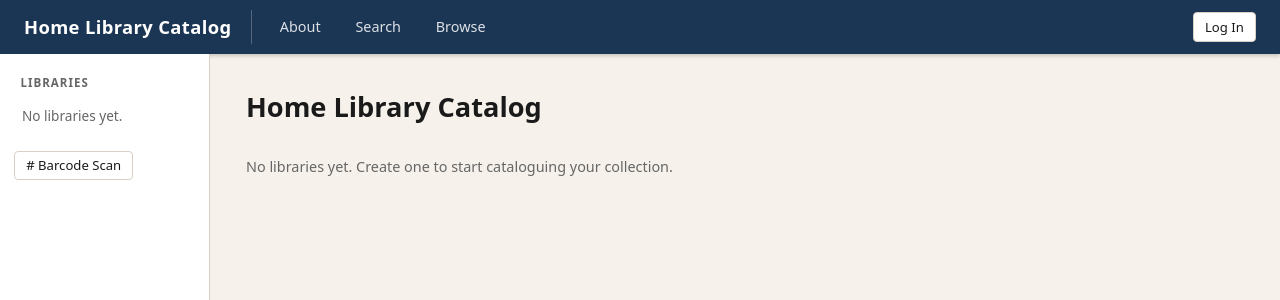
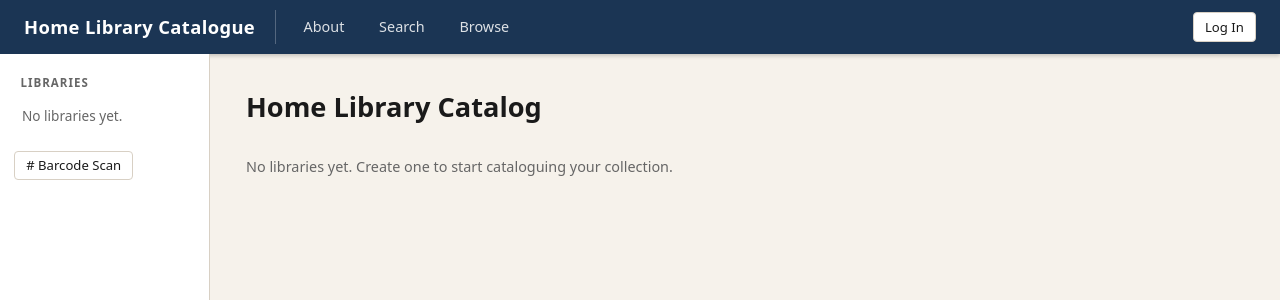
Before and after one commit to teuton1056/Home-Library-Catalog, a Flask app: page / in a window 1280 px wide. Shown: the top 300 px of the page. Run offline with Flask 3, Linux system fonts and the light colour scheme; data that the repository does not hold is empty.

Commit message:
added lable to base.html

```diff
--- a/templates/base.html
+++ b/templates/base.html
@@ -3,13 +3,13 @@
 <head>
   <meta charset="UTF-8">
   <meta name="viewport" content="width=device-width, initial-scale=1.0">
-  <title>{% block title %}Home Library Catalog{% endblock %}</title>
+  <title>{% block title %}{{ labels.nav_home }}{% endblock %}</title>
   <link rel="stylesheet" href="{{ url_for('static', filename='style.css') }}">
 </head>
 <body>
 <header>
   <div class="header-left">
-    <a class="site-title" href="{{ url_for('index', all=1) }}">Home Library Catalog</a>
+    <a class="site-title" href="{{ url_for('index', all=1) }}">{{ labels.nav_home }}</a>
     <nav class="header-nav">
       <a href="{{ url_for('about') }}"
          class="header-nav-link{% if request.endpoint == 'about' %} active{% endif %}">
```
